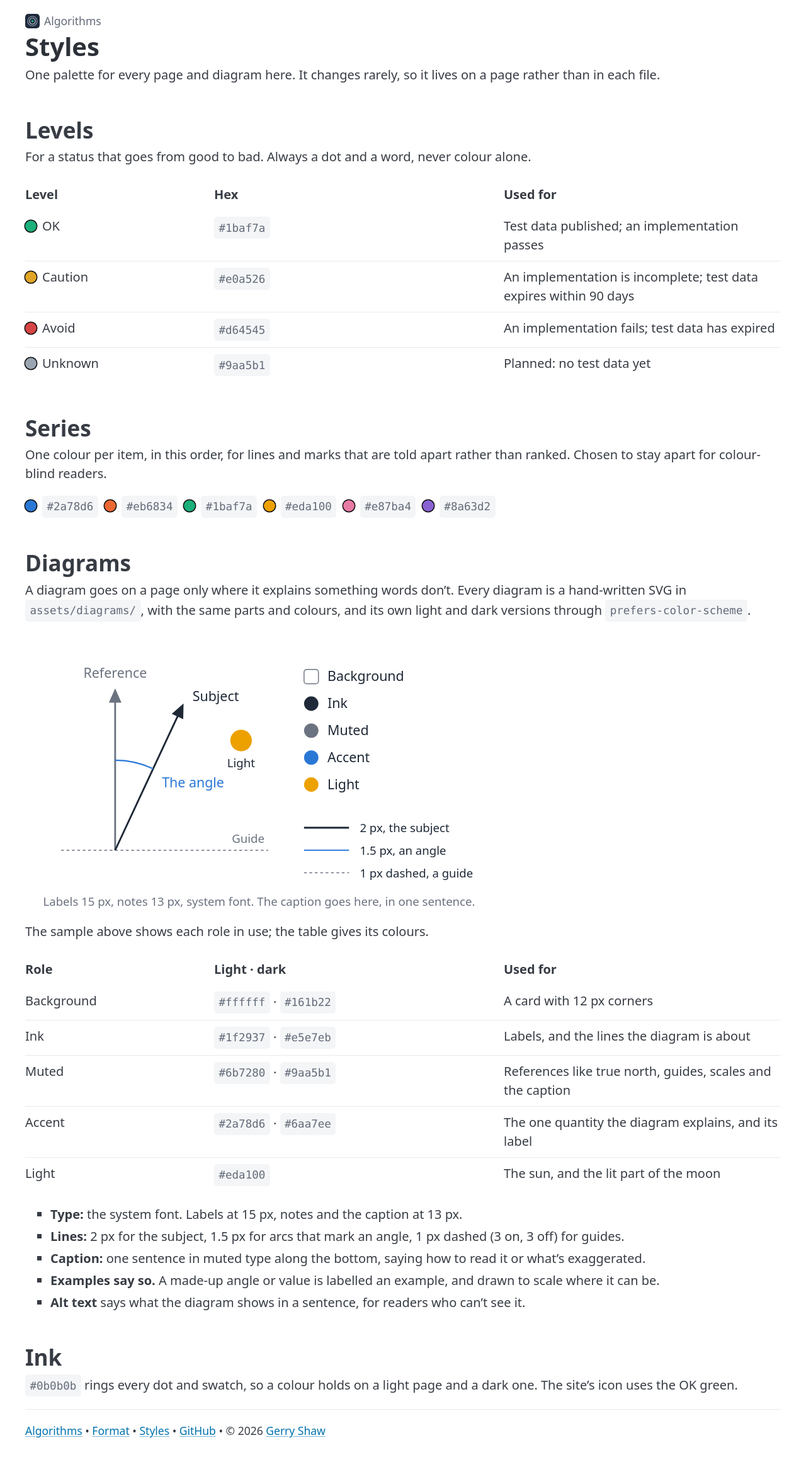
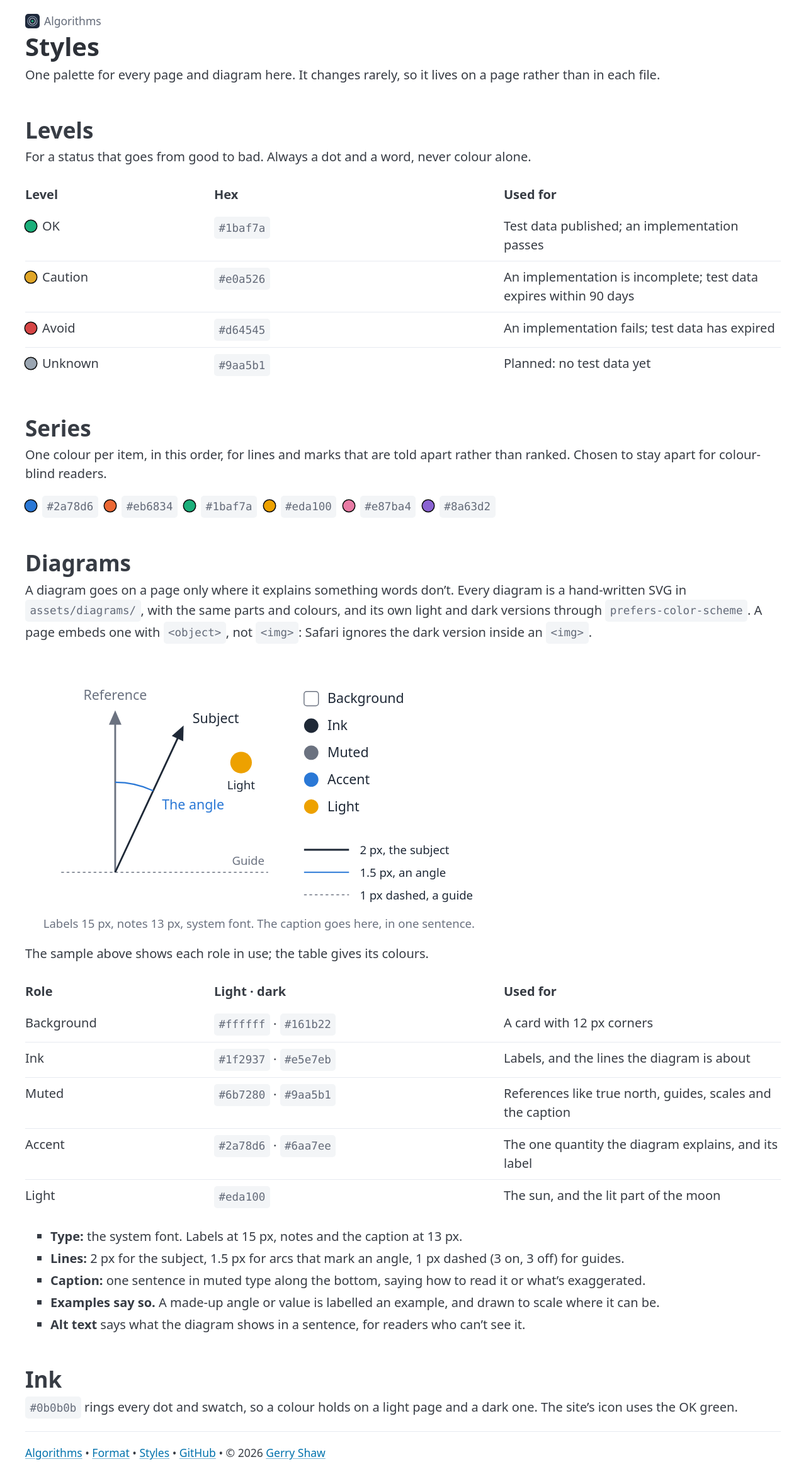
Before and after one commit to gshaw/algorithms, a Jekyll site: the page built from styles.md, in a window 1280 px wide. Shown: the whole page at 63% size. Built offline with Jekyll 4.4.1, drawn with Linux system fonts in a browser that asks for light colours; before the commit the page ends 2305 px from its top, so only the background shows below that.

Commit message:
Diagrams dark in Safari: embed with object, not img
Co-Authored-By: Claude Opus 5.5 (1M context) <noreply@anthropic.com>

```diff
--- a/_layouts/algorithm.html
+++ b/_layouts/algorithm.html
@@ -21,7 +21,7 @@ layout: page
 
 <h2>What it is</h2>
 {{ content }}
-{% if page.diagram %}<figure class="diagram"><img src="/assets/diagrams/{{ page.diagram.file }}" alt="{{ page.diagram.alt }}"></figure>{% endif %}
+{% if page.diagram %}<figure class="diagram"><object type="image/svg+xml" data="/assets/diagrams/{{ page.diagram.file }}" role="img" aria-label="{{ page.diagram.alt }}">{{ page.diagram.alt }}</object></figure>{% endif %}
 {% if page.points %}<ul>{% for point in page.points %}<li>{{ point | markdownify | remove: "<p>" | remove: "</p>" | strip }}</li>{% endfor %}</ul>{% endif %}
 
 <h2>Operations</h2>
--- a/assets/css/site.css
+++ b/assets/css/site.css
@@ -145,7 +145,8 @@ nav.crumbs + h1 {
 .fields code {
   overflow-wrap: anywhere;
 }
-figure.diagram img {
+figure.diagram object {
+  display: block;
   max-width: 40rem;
   width: 100%;
 }
--- a/styles.md
+++ b/styles.md
@@ -38,9 +38,9 @@ One colour per item, in this order, for lines and marks that are told apart rath
 
 ## Diagrams
 
-A diagram goes on a page only where it explains something words don't. Every diagram is a hand-written SVG in `assets/diagrams/`, with the same parts and colours, and its own light and dark versions through `prefers-color-scheme`.
+A diagram goes on a page only where it explains something words don't. Every diagram is a hand-written SVG in `assets/diagrams/`, with the same parts and colours, and its own light and dark versions through `prefers-color-scheme`. A page embeds one with `<object>`, not `<img>`: Safari ignores the dark version inside an `<img>`.
 
-<figure class="diagram"><img src="/assets/diagrams/style-guide.svg" alt="A sample diagram: a muted reference arrow, an ink subject arrow, the accent angle between them, a sun in the light colour, a dashed guide, and a key of each colour role, line weight and type size"></figure>
+<figure class="diagram"><object type="image/svg+xml" data="/assets/diagrams/style-guide.svg" role="img" aria-label="A sample diagram: a muted reference arrow, an ink subject arrow, the accent angle between them, a sun in the light colour, a dashed guide, and a key of each colour role, line weight and type size">A sample diagram: a muted reference arrow, an ink subject arrow, the accent angle between them, a sun in the light colour, a dashed guide, and a key of each colour role, line weight and type size</object></figure>
 
 The sample above shows each role in use; the table gives its colours.
 
```
